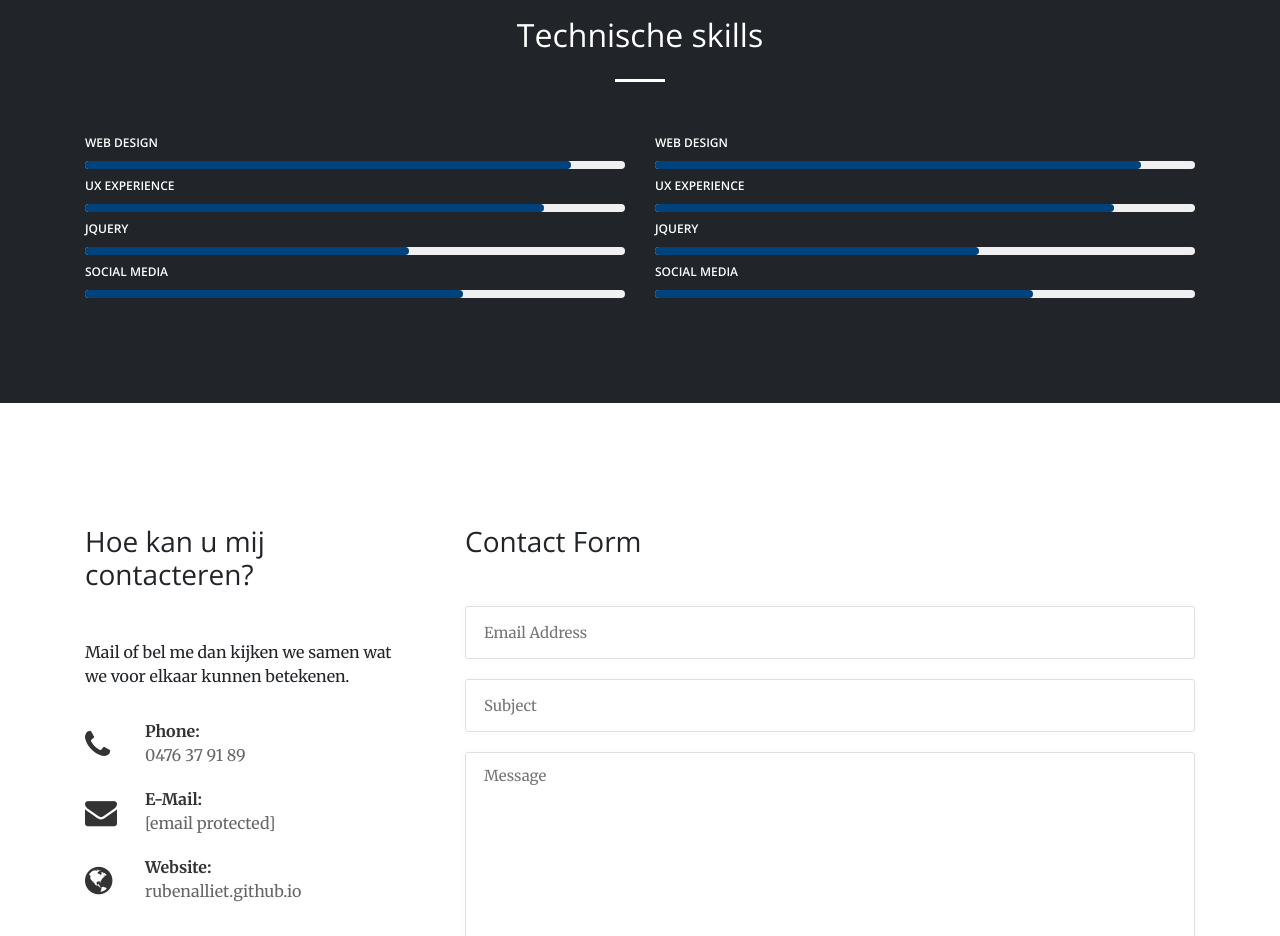
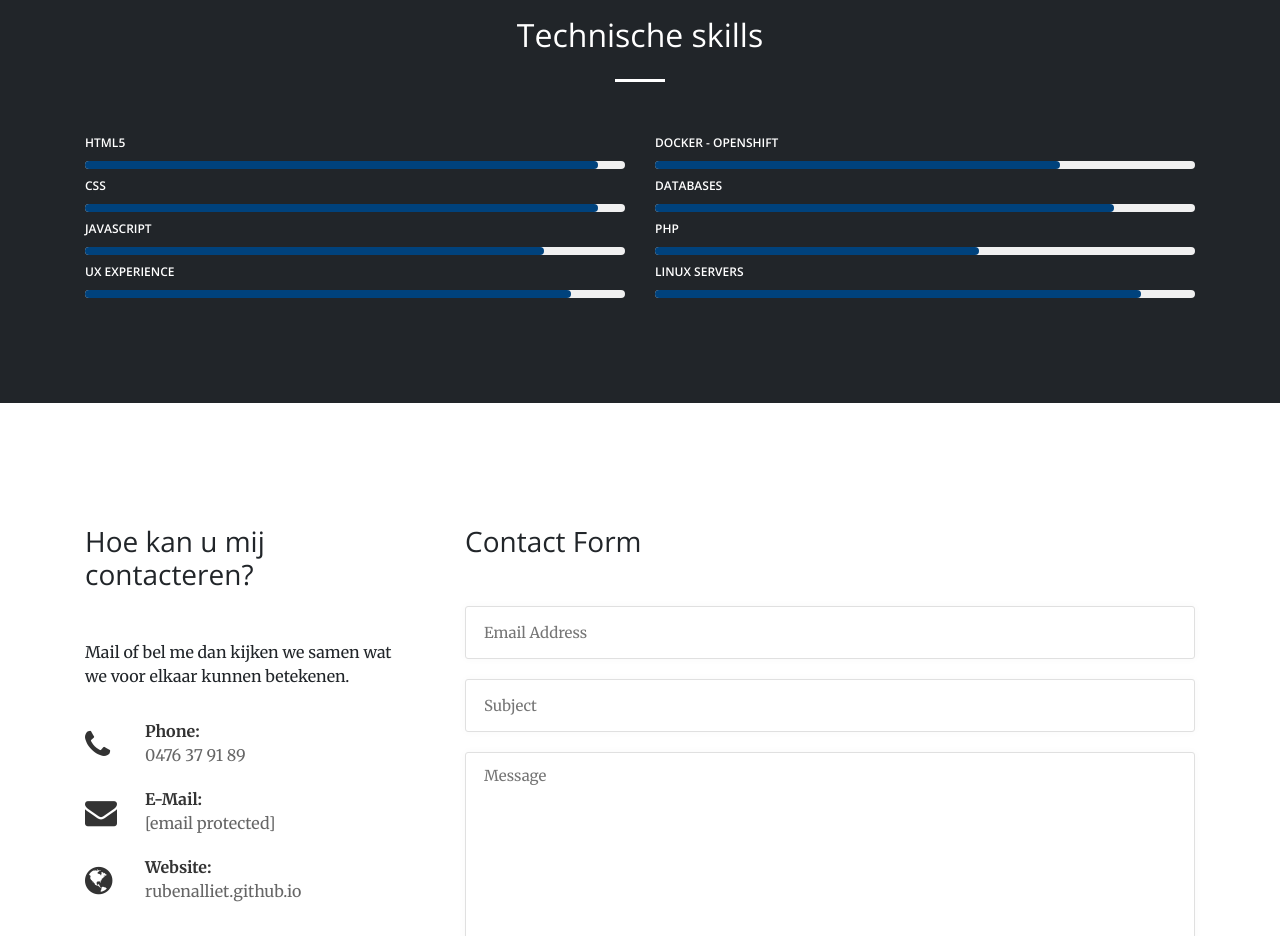
Before and after one commit to ralliet/rubenalliet.github.io, a plain HTML site: page index.html in a window 1280 px wide. Shown: the part 1940-2876 px from the top of the page. Drawn offline with nearby package versions, Linux system fonts and the light colour scheme.

Commit message:
Technische skills updated

```diff
--- a/index.html
+++ b/index.html
@@ -166,29 +166,29 @@
 
               <!-- Skill -->
               <div class="skill-bar">
-                <div class="skill-title"><h5>Web Design</h5></div>
-                <div class="skill-bar-value" data-percentage="90%" style="display: block; width: 90%;"></div>
+                <div class="skill-title"><h5>HTML5</h5></div>
+                <div class="skill-bar-value" data-percentage="95%" style="display: block; width: 95%;"></div>
+              </div>
+              <div class="clearfix"></div>
+
+              <!-- Skill -->
+              <div class="skill-bar">
+                <div class="skill-title"><h5>CSS</h5></div>
+                <div class="skill-bar-value" data-percentage="95%" style="display: block; width: 95%;"></div>
+              </div>
+              <div class="clearfix"></div>
+
+              <!-- Skill -->
+              <div class="skill-bar">
+                <div class="skill-title"><h5>JavaScript</h5></div>
+                <div class="skill-bar-value" data-percentage="85%" style="display: block; width: 85%;"></div>
               </div>
               <div class="clearfix"></div>
 
               <!-- Skill -->
               <div class="skill-bar">
                 <div class="skill-title"><h5>UX Experience</h5></div>
-                <div class="skill-bar-value" data-percentage="85%" style="display: block; width: 85%;"></div>
-              </div>
-              <div class="clearfix"></div>
-
-              <!-- Skill -->
-              <div class="skill-bar">
-                <div class="skill-title"><h5>jQuery</h5></div>
-                <div class="skill-bar-value" data-percentage="60%" style="display: block; width: 60%;"></div>
-              </div>
-              <div class="clearfix"></div>
-
-              <!-- Skill -->
-              <div class="skill-bar">
-                <div class="skill-title"><h5>Social media</h5></div>
-                <div class="skill-bar-value" data-percentage="70%" style="display: block; width: 70%;"></div>
+                <div class="skill-bar-value" data-percentage="90%" style="display: block; width: 90%;"></div>
               </div>
               <div class="clearfix"></div>
 
@@ -201,29 +201,29 @@
 
               <!-- Skill -->
               <div class="skill-bar">
-                <div class="skill-title"><h5>Web Design</h5></div>
-                <div class="skill-bar-value" data-percentage="90%" style="display: block; width: 90%;"></div>
+                <div class="skill-title"><h5>Docker - Openshift</h5></div>
+                <div class="skill-bar-value" data-percentage="75%" style="display: block; width: 75%;"></div>
               </div>
               <div class="clearfix"></div>
 
               <!-- Skill -->
               <div class="skill-bar">
-                <div class="skill-title"><h5>UX Experience</h5></div>
+                <div class="skill-title"><h5>Databases</h5></div>
                 <div class="skill-bar-value" data-percentage="85%" style="display: block; width: 85%;"></div>
               </div>
               <div class="clearfix"></div>
 
               <!-- Skill -->
               <div class="skill-bar">
-                <div class="skill-title"><h5>jQuery</h5></div>
+                <div class="skill-title"><h5>PHP</h5></div>
                 <div class="skill-bar-value" data-percentage="60%" style="display: block; width: 60%;"></div>
               </div>
               <div class="clearfix"></div>
 
               <!-- Skill -->
               <div class="skill-bar">
-                <div class="skill-title"><h5>Social media</h5></div>
-                <div class="skill-bar-value" data-percentage="70%" style="display: block; width: 70%;"></div>
+                <div class="skill-title"><h5>Linux servers</h5></div>
+                <div class="skill-bar-value" data-percentage="90%" style="display: block; width: 90%;"></div>
               </div>
               <div class="clearfix"></div>
 
```
